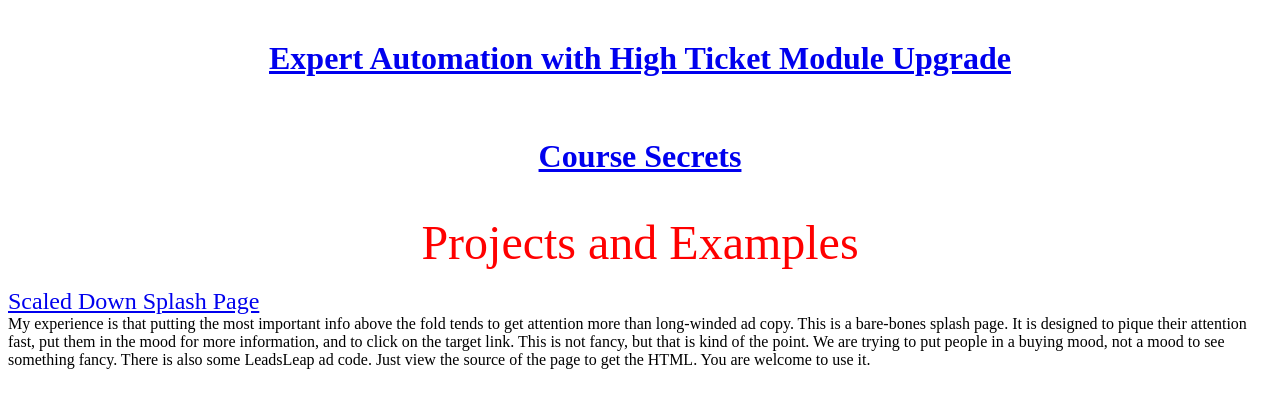
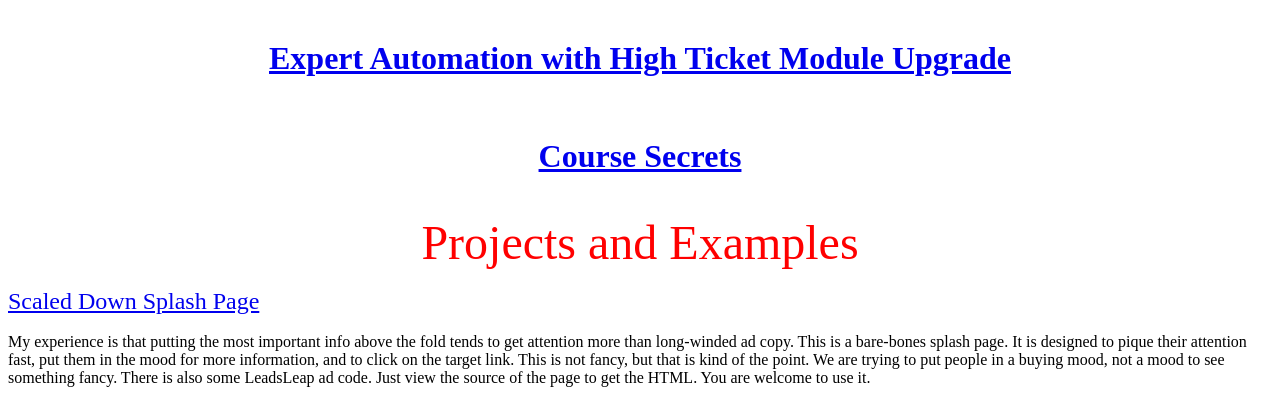
Before and after one commit to 1minuteapp/1minuteapp.github.io, a plain HTML site: page index.html in a window 1280 px wide. Shown: the part 713-1108 px from the top of the page. Drawn offline with Linux system fonts and the light colour scheme.

Commit message:
Fix link text placement for 'Scaled Down Splash Page'
Corrected the placement of the link text for 'Scaled Down Splash Page' to ensure it appears correctly in the HTML.

```diff
--- a/index.html
+++ b/index.html
@@ -13,7 +13,7 @@
         <h1><a href="%20https://www.coursesecrets.com/special/?afmc=1c6x " target="_blank" rel="noopener">Course Secrets</a></h1></center><br>
         <div align="center"><font size="7" color="#ff0000">Projects and Examples</font></div><br>
         <div><font size="5"><a href="https://1minuteapp.github.io/scaleddownsplashpage.html" target="_blank" rel="noopener noreferrer">
-            Scaled Down Splash Page</a></font></div><div><font size="3">My experience is that putting the most important info above the fold tends to get attention
+            Scaled Down Splash Page</a></font></div><div><br><font size="3">My experience is that putting the most important info above the fold tends to get attention
                 more than long-winded ad copy. This is a bare-bones splash page. It is designed to pique their attention fast, put them in the mood for more information,
                 and to click on the target link. This is not fancy, but that is kind of the point. We are trying to put people in a buying mood, not a mood to see
                 something fancy. There is also some LeadsLeap ad code. Just view the source of the page to get the HTML. You are welcome to use it.</font></div>
```
